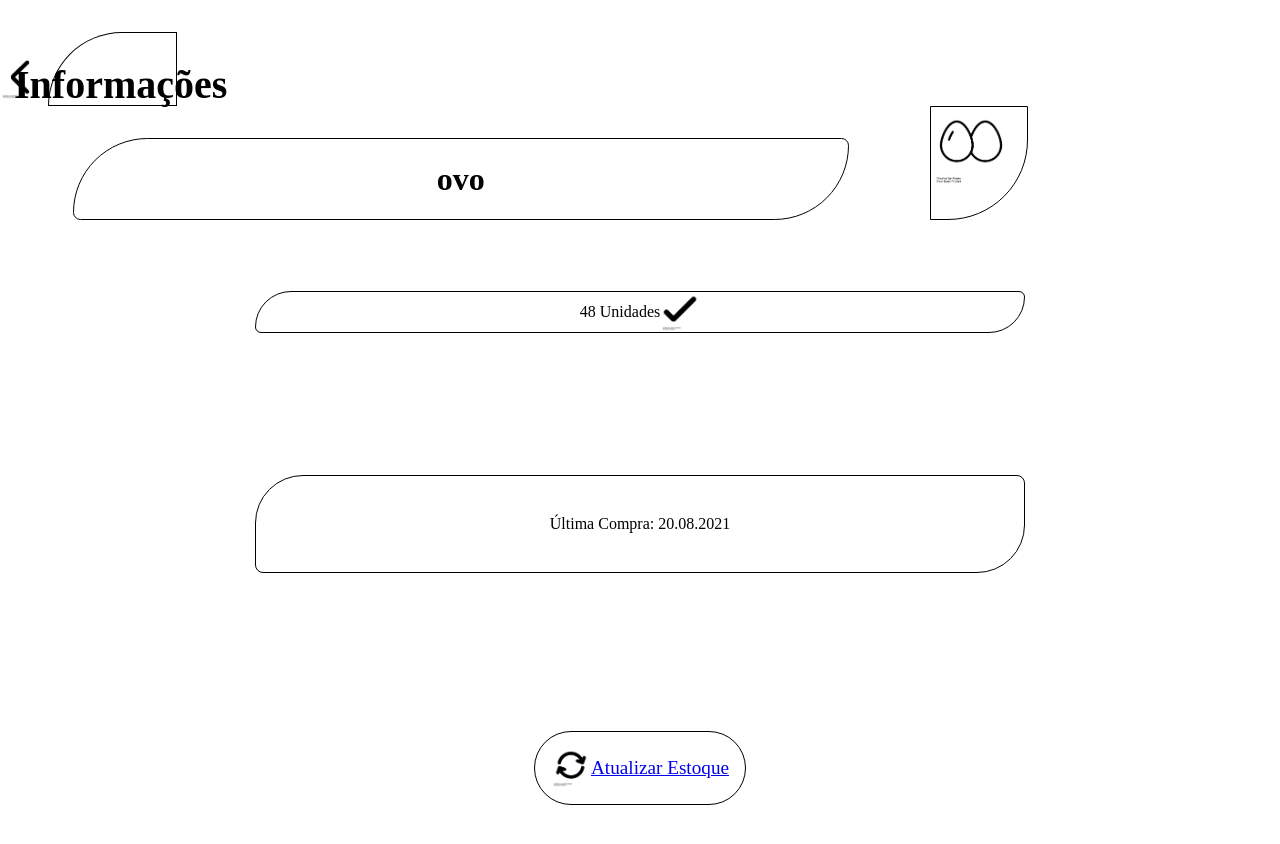
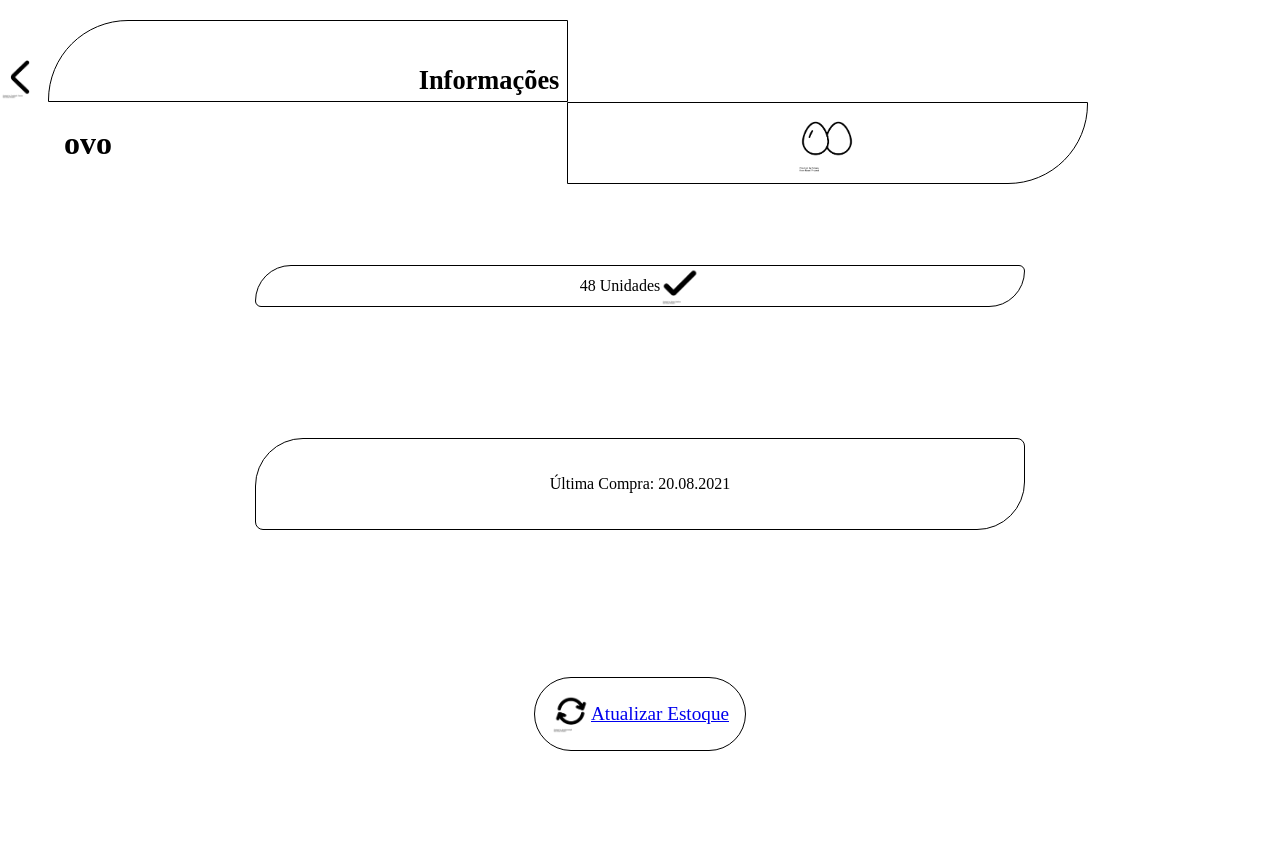
Before and after one commit to DomRuanSuzano/ControlFood, a plain HTML site: page Estoque4.html in a window 1280 px wide. After the commit the page ends 800 px from the top, so only its background shows below. Drawn offline with Linux system fonts and the light colour scheme.

Commit message:
estoque 4

```diff
--- a/Estoque4.html
+++ b/Estoque4.html
@@ -11,10 +11,13 @@
 <body>
     <header>
         <a href="Estoque3.html"><img src="Imagens/seta.png" alt="botão voltar" class = "seta"></a>
-        <div><h1 class="info">Informações</h1><div></div></div>
-        <div class="caixa">
-            <h1>ovo</h1>
-            <img src="imagens/ovo.png" alt="Ovos" class="ovos">
+        <div class="blaus">
+            <div class="caixa1"><h1 class="info">Informações</h1></div>
+            <div></div>
+            <div class="caixa3"><h1>ovo</h1></div>
+            <div class="caixa4">
+                <img src="imagens/ovo.png" alt="Ovos" class="ovos">
+            </div>
         </div>
     </header>
     <main>
--- a/css/estoque4.css
+++ b/css/estoque4.css
@@ -2,7 +2,7 @@ main {
     justify-content: space-around;
     display: flex;
     flex-direction: column;
-    height: 80%;
+    height: 75%;
     align-items: center;
 }
 
@@ -32,36 +32,63 @@ h2{
 }
 
 .info{
-    font-size: 2.5rem;
+    position: absolute;
+    bottom: 0;
+    right: 0;
+    font-size: 1.65rem;
     display: flex;
-    width: 45%;
-    padding: 0rem;
-    padding-top: 2rem;
-    padding-left: 1rem;
-    margin-left: 1rem;
-    border-radius: 5rem 0rem 0rem 0rem;
+    padding: 0.5rem;
 }
 header{
-    margin-left: 2rem;
+    margin-left: 3rem;
     width: 90%;
+    height: 25%;
     flex-direction: column;
     align-items: flex-start;
 }
-.caixa{
+
+h1{
+    flex-direction: row;
     display: flex;
-    width: 90%;
+    margin: 0ch;
+    padding: 0;
+    border: 0;
+    width: auto;
+    margin-left: 1rem;
+    justify-content: center;
+    align-items: center;
+}
+.caixa1{
+    position: relative;
+    border: 1px solid black;
+    border-radius: 5rem 0rem 0rem 0rem;
+}
+
+.caixa4{
+    display: flex;
     justify-content: space-around;
     align-items: center;
+    border: 1px solid black;
+    border-radius: 0rem 0rem 5rem 0rem;
+    margin-left: 0.05rem;
 }
 div{
     display: flex;
     align-items: center;
 }
 .ovos{
-    width: 5rem;
-    height: 5rem;
-    border-radius: 0rem 0rem 5rem 0rem;
-    padding-bottom: 2rem;
-    padding-right: 1rem;
-    border: 1px solid black;
+    width: 4rem;
+    height: 4rem;
+
 }
+.blaus{
+    width:100%;
+    height: 80%;
+    flex-direction:row;
+    flex-wrap:wrap;
+}
+
+.blaus div{
+    width: 45%;
+    height: 50%;
+}
```
